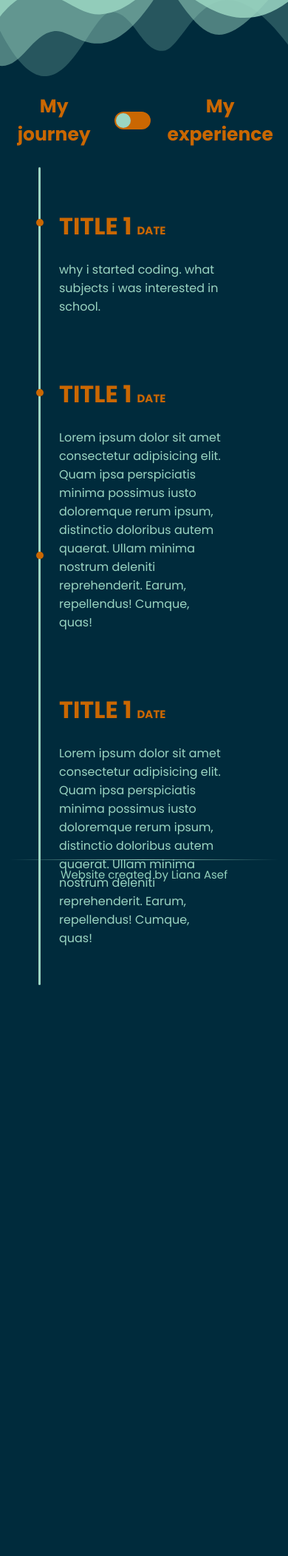
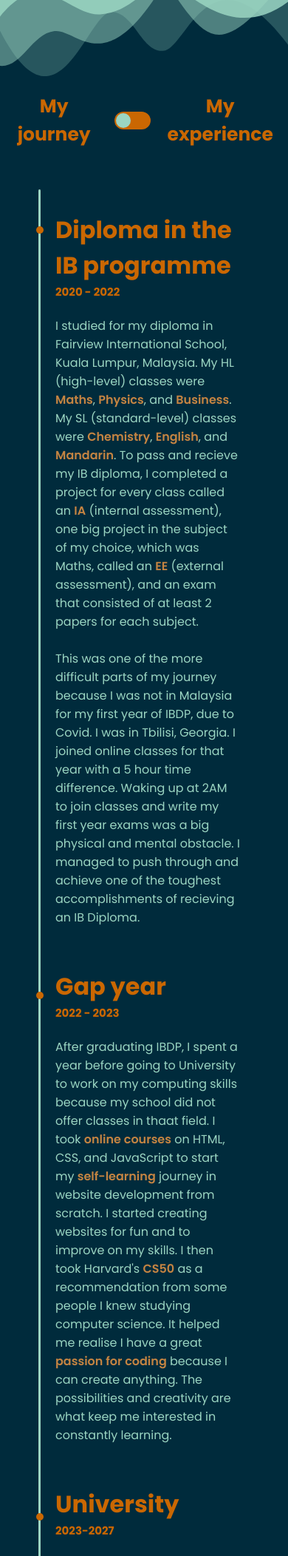
Before and after one commit to liana1402/Personal-Portfolio, a PHP site: page /journey.html in a window 390 px wide. Shown: the part 84-2188 px from the top of the page at 74% size. Before the commit the page ends 1416 px from the top, so only its background shows below. Run offline with PHP 8.4, Linux system fonts and the light colour scheme.

Commit message:
completed my journey on desktop and mobile

```diff
--- a/journey.html
+++ b/journey.html
@@ -49,17 +49,20 @@
                     <div id="dot-3" class="vl-dot"></div>
                 </div>
                 <div>
+                    <!-- why i started coding. what subjects i was interested in school. -->
                     <div class="journey-card">
-                        <h1 class="title">TITLE 1 <span class="title-date">DATE</span></h1>
-                        <p>why i started coding. what subjects i was interested in school.</p>
+                        <h1 class="title">Diploma in the IB programme <span class="title-date">2020 - 2022</span></h1>
+                        <p>I studied for my diploma in Fairview International School, Kuala Lumpur, Malaysia. My HL (high-level) classes were <span class="color-light-red">Maths</span>, <span class="color-light-red">Physics</span>, and <span class="color-light-red">Business</span>. My SL (standard-level) classes were <span class="color-light-red">Chemistry</span>, <span class="color-light-red">English</span>, and <span class="color-light-red">Mandarin</span>. To pass and recieve my IB diploma, I completed a project for every class called an <span class="color-light-red">IA</span> (internal assessment), one big project in the subject of my choice, which was Maths, called an <span class="color-light-red">EE</span> (external assessment), and an exam that consisted of at least 2 papers for each subject.
+                        <br><br>This was one of the more difficult parts of my journey because I was not in Malaysia for my first year of IBDP, due to Covid. I was in Tbilisi, Georgia. I joined online classes for that year with a 5 hour time difference. Waking up at 2AM to join classes and write my first year exams was a big physical and mental obstacle. I managed to push through and achieve one of the toughest accomplishments of recieving an IB Diploma.</p>
                     </div>
                     <div class="journey-card">
-                        <h1 class="title">TITLE 1 <span class="title-date">DATE</span></h1>
-                        <p>Lorem ipsum dolor sit amet consectetur adipisicing elit. Quam ipsa perspiciatis minima possimus iusto doloremque rerum ipsum, distinctio doloribus autem quaerat. Ullam minima nostrum deleniti reprehenderit. Earum, repellendus! Cumque, quas!</p>
+                        <h1 class="title">Gap year <span class="title-date">2022 - 2023</span></h1>
+                        <p>After graduating IBDP, I spent a year before going to University to work on my computing skills because my school did not offer classes in thaat field. I took <span class="color-light-red">online courses</span> on HTML, CSS, and JavaScript to start my <span class="color-light-red">self-learning</span> journey in website development from scratch. I started creating websites for fun and to improve on my skills. I then took Harvard's <span class="color-light-red">CS50</span> as a recommendation from some people I knew studying computer science. It helped me realise I have a great <span class="color-light-red">passion for coding</span> because I can create anything. The possibilities and creativity are what keep me interested in constantly learning.</p>
                     </div>
                     <div class="journey-card">
-                        <h1 class="title">TITLE 1 <span class="title-date">DATE</span></h1>
-                        <p>Lorem ipsum dolor sit amet consectetur adipisicing elit. Quam ipsa perspiciatis minima possimus iusto doloremque rerum ipsum, distinctio doloribus autem quaerat. Ullam minima nostrum deleniti reprehenderit. Earum, repellendus! Cumque, quas!</p>
+                        <h1 class="title">University <span class="title-date">2023-2027</span></h1>
+                        <p>I got ready to go to University in Sheffield, United Kingdom; my first time ever going to the UK. I did not have anyone in the UK and went <span class="color-light-red">solo</span>. It was a long journey from Malaysia but I was more excited to meet new people and travel to a new place to settle into. It helps that I'm a very <span class="color-light-red">social person</span>. Once I arrived and got to know the place, I met so many wonderful people and made lots of amazing memories. Along learning <span class="color-light-red">Software Engineering</span> from my courses, I learned a lot from my classmates and friends; most have worked in this field before coming to Uni and others are just as knowledgable. University for me is an <span class="color-light-red">exciting learning experience</span> because I get to do projects in something I enjoy doing while going through it with <span class="color-light-red">inspirational and friendly people</span>.
+                            <br><br>You can view my uni projects in the <a class="color-light-red" href="projects.html">projects page</a>.</p>
                     </div>
                 </div>
             </div>
--- a/styles/desktop.css
+++ b/styles/desktop.css
@@ -150,6 +150,19 @@
 /* journey */
 .journey-card{
     padding: 10px 50px;
+    margin: 25px;
+}
+#journey-footer{
+    top: 180vh;
+}
+#dot-1{
+    top: 70px;
+}
+#dot-2{
+    top: 470px;
+}
+#dot-3{
+    top: 760px;
 }
 
 /* footer */
--- a/styles/mobile.css
+++ b/styles/mobile.css
@@ -124,6 +124,11 @@ body ul{
 /* home */
 .color-red{
     color: #CA6702;
+    font-weight: 600;
+    font-family: "Poppins", sans-serif;
+}
+.color-light-red{
+    color: #c48442;
     font-weight: 600;
     font-family: "Poppins", sans-serif;
 }
@@ -558,6 +563,7 @@ body ul{
     flex-direction: row;
     justify-content: center;
     align-items: center;
+    margin-bottom: 30px;
 }
 .switch-container h3{
     color: #CA6702;
@@ -614,7 +620,7 @@ body ul{
 }
 .journey-card{
     color: #9bd5c2;
-    margin: 25px;
+    margin-left: 20px;
     padding: 10px 0;
 }
 .experience-card{
@@ -629,6 +635,13 @@ body ul{
 }
 .experience-card .title-date, .journey-card .title-date{
     font-size: 15px;
+}
+.journey-card a:hover{
+    color: #9bd5c2;
+}
+.journey-card .title, .experience-card .title{
+    display: flex;
+    flex-direction: column;
 }
 
 .vl{
@@ -645,18 +658,18 @@ body ul{
     left: -6px;
 }
 #dot-1{
-    top: 70px;
+    top: 50px;
 }
 #dot-2{
-    top: 300px;
+    top: 1085px;
 }
 #dot-3{
-    top: 520px;
+    top: 1790px;
 }
 
 #journey-footer{
     position: relative;
-    top: 110vh;
+    top: 400vh;
     padding-bottom: 15px;
 }
 
```
Also changed, not shown: projects.html (+4 -4 lines).
